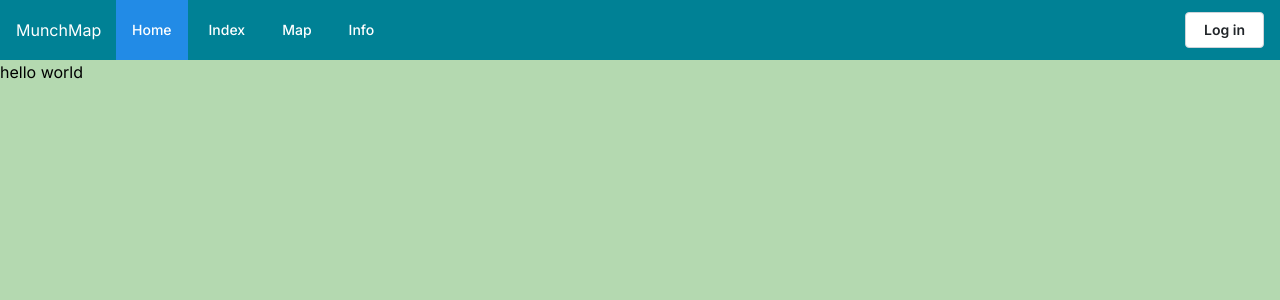
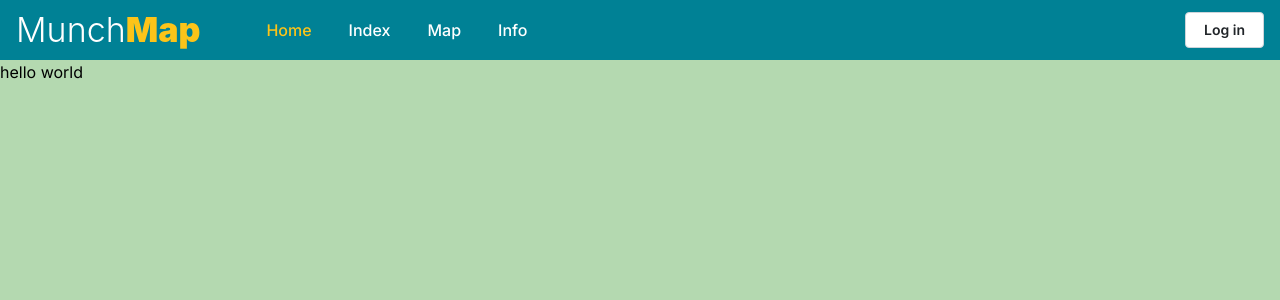
Before and after one commit to AlphaXII/MunchMap, a Next.js app in the folder munchmap-app/: page / in a window 1280 px wide. Shown: the top 300 px of the page. Built offline with nearby package versions, Linux system fonts and the light colour scheme.

Commit message:
made changes to better reflect wireframe

```diff
--- a/munchmap-app/app/components/Header.tsx
+++ /dev/null
@@ -1,123 +0,0 @@
-"use client";
-import {
-  Grid,
-  Button,
-  Group,
-  Divider,
-  Burger,
-  Drawer,
-  ScrollArea,
-  rem,
-} from "@mantine/core";
-import classes from "./Header.module.css";
-import { useDisclosure } from "@mantine/hooks";
-import { useState } from "react";
-
-export default function HeaderMegaMenu({ children }: any) {
-  return (
-    <>
-      <header className={classes.header}>
-        <Grid
-          h="100%"
-          style={{
-            display: "flex",
-            alignItems: "center",
-            margin: "0",
-            padding: "0",
-          }}
-        >
-          <Grid.Col span={1} style={{ display: "flex", alignItems: "center" }}>
-            <div>MunchMap</div>
-          </Grid.Col>
-          <Grid.Col
-            span={10}
-            style={{
-              display: "flex",
-              alignItems: "center",
-              paddingTop: "0",
-              paddingBottom: "0",
-            }}
-          >
-            <Group h="100%" gap={0} visibleFrom="sm">
-              <a href="/" className={classes.link}>
-                Home
-              </a>
-              <a href="#" className={classes.link}>
-                Index
-              </a>
-              <a href="#" className={classes.link}>
-                Map
-              </a>
-              <a href="#" className={classes.link}>
-                Info
-              </a>
-            </Group>
-          </Grid.Col>
-          <Grid.Col span={1} style={{ display: "flex", alignItems: "center" }}>
-            <Button variant="default">Log in</Button>
-          </Grid.Col>
-        </Grid>
-      </header>
-      <div>{children}</div>
-    </>
-  );
-}
-
-export function HeaderNoGrid({ children }: any) {
-  const links = [
-    { link: "/", label: "Home" },
-    { link: "/index", label: "Index" },
-    { link: "/map", label: "Map" },
-    { link: "/info", label: "Info" },
-  ];
-
-  const [opened, { toggle, close }] = useDisclosure(false);
-  const [active, setActive] = useState(links[0].link);
-
-  const items = links.map((link) => (
-    <a
-      key={link.label}
-      href={link.link}
-      className={classes.link}
-      data-active={active === link.link || undefined}
-      onClick={(event) => {
-        event.preventDefault();
-        setActive(link.link);
-      }}
-    >
-      {link.label}
-    </a>
-  ));
-
-  return (
-    <>
-      <header className={classes.header}>
-        <Group h="100%" justify="flex-start" className={classes.mmlogo}>
-          MunchMap
-        </Group>
-        <Group h="100%" justify="space-between" visibleFrom="sm" className={classes.navContainer}>
-          <Group h="100%" gap={5}>
-            {items}
-          </Group>
-          <Button variant="default">Log in</Button>
-        </Group>
-        <Group h="100%" justify="flex-end" hiddenFrom="sm" className={classes.burger}>
-          <Burger size="md" opened={opened} onClick={toggle} hiddenFrom="sm" />
-        </Group>
-      </header>
-
-      <Drawer opened={opened} onClose={close} size="100%" padding="md" title="Navigation" hiddenFrom="sm" zIndex={1000000}>
-        <ScrollArea h={`calc(100vh - ${rem(80)})`} mx="-md">
-          <Divider my="sm" />
-          {items}
-          <Divider my="sm" />
-
-          <Group justify="center" grow pb="xl" px="md">
-            <Button variant="default">Log in</Button>
-          </Group>
-        </ScrollArea>
-      </Drawer>
-      <div>{children}</div>
-    </>
-  );
-}
--- a/munchmap-app/app/layout.tsx
+++ b/munchmap-app/app/layout.tsx
@@ -3,7 +3,7 @@ import { Inter } from "next/font/google";
 import "./globals.css";
 import "@mantine/core/styles.css";
 import { createTheme, MantineProvider } from "@mantine/core";
-import { HeaderNoGrid } from "./components/Header";
+import { Header } from '../components/Header/Header';
 
 const theme = createTheme({
   /** Put your mantine theme override here */
@@ -12,7 +12,7 @@ const theme = createTheme({
 const inter = Inter({ subsets: ["latin"] });
 
 export const metadata: Metadata = {
-  title: "Create Next App",
+  title: "Munch Map",
   description: "Generated by create next app",
 };
 
@@ -25,8 +25,8 @@ export default function RootLayout({
     <html lang="en">
       <body className={inter.className} style={{backgroundColor: "#b4d9b0"}}>
         <MantineProvider theme={theme}>
-          {/* <Head>{children}</Head> */}
-          <HeaderNoGrid>{children}</HeaderNoGrid>
+
+          <Header>{children}</Header>
         </MantineProvider>
       </body>
     </html>
--- a/munchmap-app/app/components/Header.module.css
+++ b/munchmap-app/components/Header/Header.module.css
@@ -7,6 +7,7 @@
   padding-right: var(--mantine-spacing-md);
   background-color: #008195;
   color: white;
+
 }
 
 .header > div > div {
@@ -22,7 +23,7 @@
   text-decoration: none;
   color: light(var(--mantine-color-black), var(--mantine-color-white));
   font-weight: 500;
-  font-size: var(--mantine-font-size-sm);
+  font-size: var(--mantine-font-size-md);
 
   @media (max-width: $mantine-breakpoint-sm) {
     height: rem(42px);
@@ -34,8 +35,7 @@
   }
 
   [data-mantine-color-scheme] &[data-active] {
-    background-color: var(--mantine-color-blue-filled);
-    color: var(--mantine-color-white);
+    color: #FCC419;
   }
 }
 
--- /dev/null
+++ b/munchmap-app/components/Header/Header.tsx
@@ -0,0 +1,71 @@
+"use client";
+import {
+  Button,
+  Group,
+  Divider,
+  Burger,
+  Drawer,
+  ScrollArea,
+  rem,
+} from "@mantine/core";
+import classes from "./Header.module.css";
+import { useDisclosure } from "@mantine/hooks";
+import { useState } from "react";
+import Logo from "../Logo/Logo";
+
+export function Header({ children }: any) {
+  const links = [
+    { link: "/", label: "Home" },
+    { link: "/index", label: "Index" },
+    { link: "/map", label: "Map" },
+    { link: "/info", label: "Info" },
+  ];
+
+  const [opened, { toggle }] = useDisclosure(false);
+  const [active, setActive] = useState(links[0].link);
+
+  const items = links.map((link) => (
+    <a
+      key={link.label}
+      href={link.link}
+      className={classes.link}
+      data-active={active === link.link || undefined}
+      onClick={(event) => {
+        event.preventDefault();
+        setActive(link.link);
+      }}
+    >
+      {link.label}
+    </a>
+  ));
+
+  return (
+    <>
+      <header className={classes.header}>
+        <Logo/>
+        <Group h="100%" justify="space-between" visibleFrom="sm" className={classes.navContainer}>
+          <Group h="100%" gap={5}>
+            {items}
+          </Group>
+          <Button variant="default">Log in</Button>
+        </Group>
+        <Group h="100%" justify="flex-end" hiddenFrom="sm" className={classes.burger}>
+          <Burger size="md" opened={opened} onClick={toggle} hiddenFrom="sm" />
+        </Group>
+      </header>
+
+      <Drawer opened={opened} onClose={toggle} title="Navigation" hiddenFrom="sm" >
+        <ScrollArea h={`calc(100vh - ${rem(80)})`} mx="-md">
+          <Divider my="sm" />
+          {items}
+          <Divider my="sm" />
+
+          <Group justify="center" grow pb="xl" px="md">
+            <Button variant="default">Log in</Button>
+          </Group>
+        </ScrollArea>
+      </Drawer>
+      <div>{children}</div>
+    </>
+  );
+}
--- /dev/null
+++ b/munchmap-app/components/Logo/Logo.module.css
@@ -0,0 +1,9 @@
+.mmlogo {
+    display: inline-flex;
+    padding-right: 50px;
+  }
+
+.textBox {
+    align-items: center;
+    display: inline-flex;
+}
--- /dev/null
+++ b/munchmap-app/components/Logo/Logo.tsx
@@ -0,0 +1,16 @@
+import { Group, Text, Title } from "@mantine/core"
+import classes from './Logo.module.css'
+
+function Logo() {
+    return (
+        <Group h="100%" justify="flex-start" className={classes.mmlogo}>
+            <Title fw={300} className={classes.textBox}>
+                Munch {' '}
+                <Text fw={900} inherit c="yellow.5">Map</Text>
+            </Title>
+        </Group>
+        //<></>
+    )
+}
+
+export default Logo;
```
